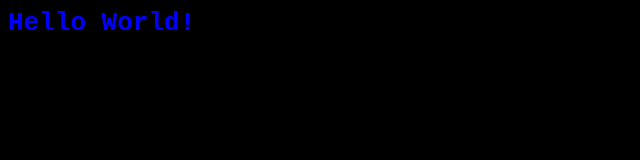
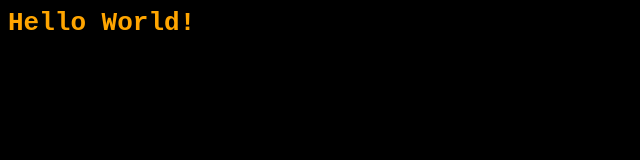
Before and after one commit to Steven909/css-inheritance, a plain HTML site: page index.html in a window 1280 px wide. Shown: the whole page, without its empty margins (0-640 px from the left). Drawn offline with Linux system fonts and the light colour scheme.

Commit message:
added #orange-text

```diff
--- a/index.html
+++ b/index.html
@@ -7,8 +7,11 @@
   .pink-text {
     color: pink;
   }
-    .blue-text {
+  .blue-text {
     color: blue;
   }
+  #orange-text {
+    color: orange;
+  }
 </style>
-<h1 class="pink-text blue-text">Hello World!</h1>
+<h1 class="pink-text blue-text" id="orange-text">Hello World!</h1>
```
